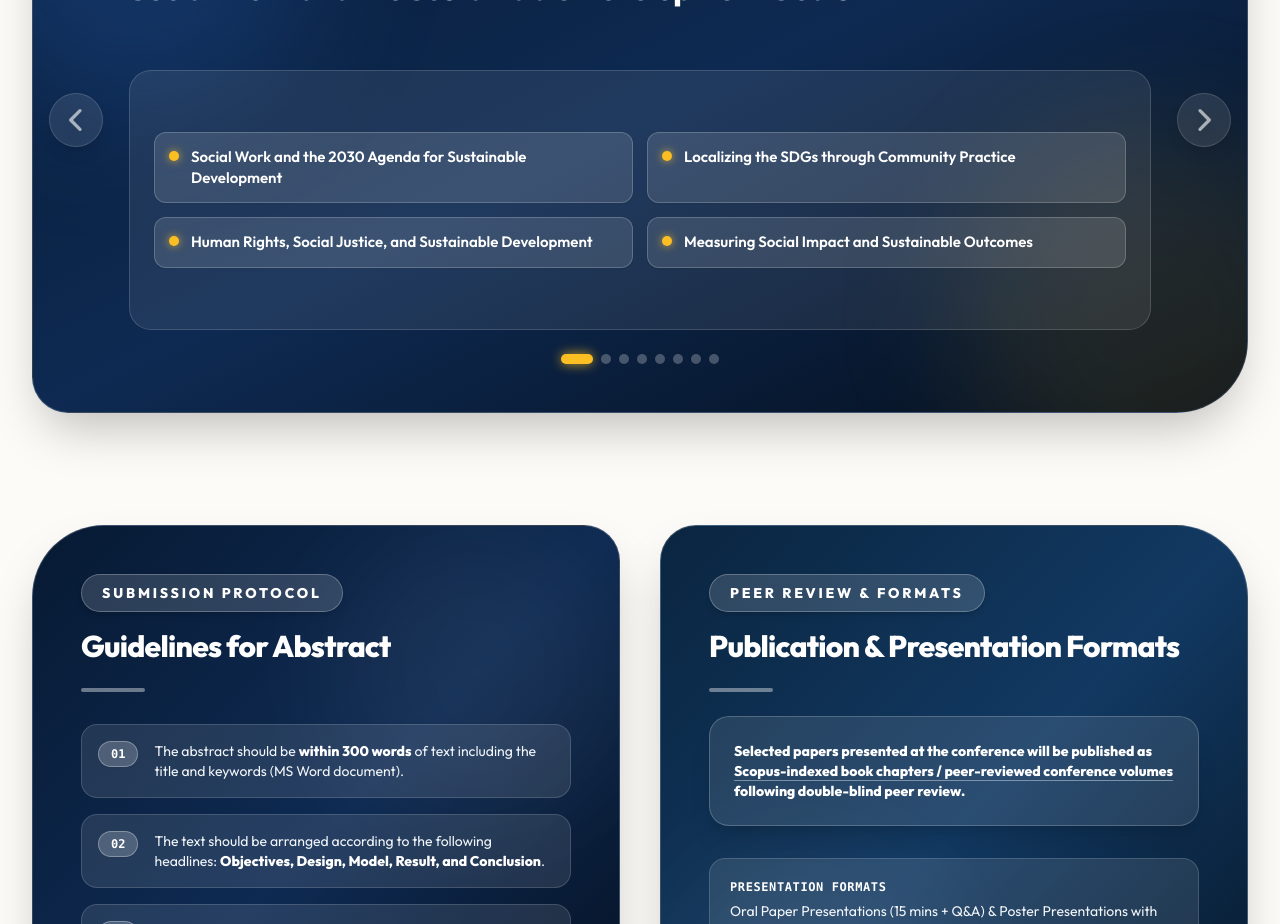
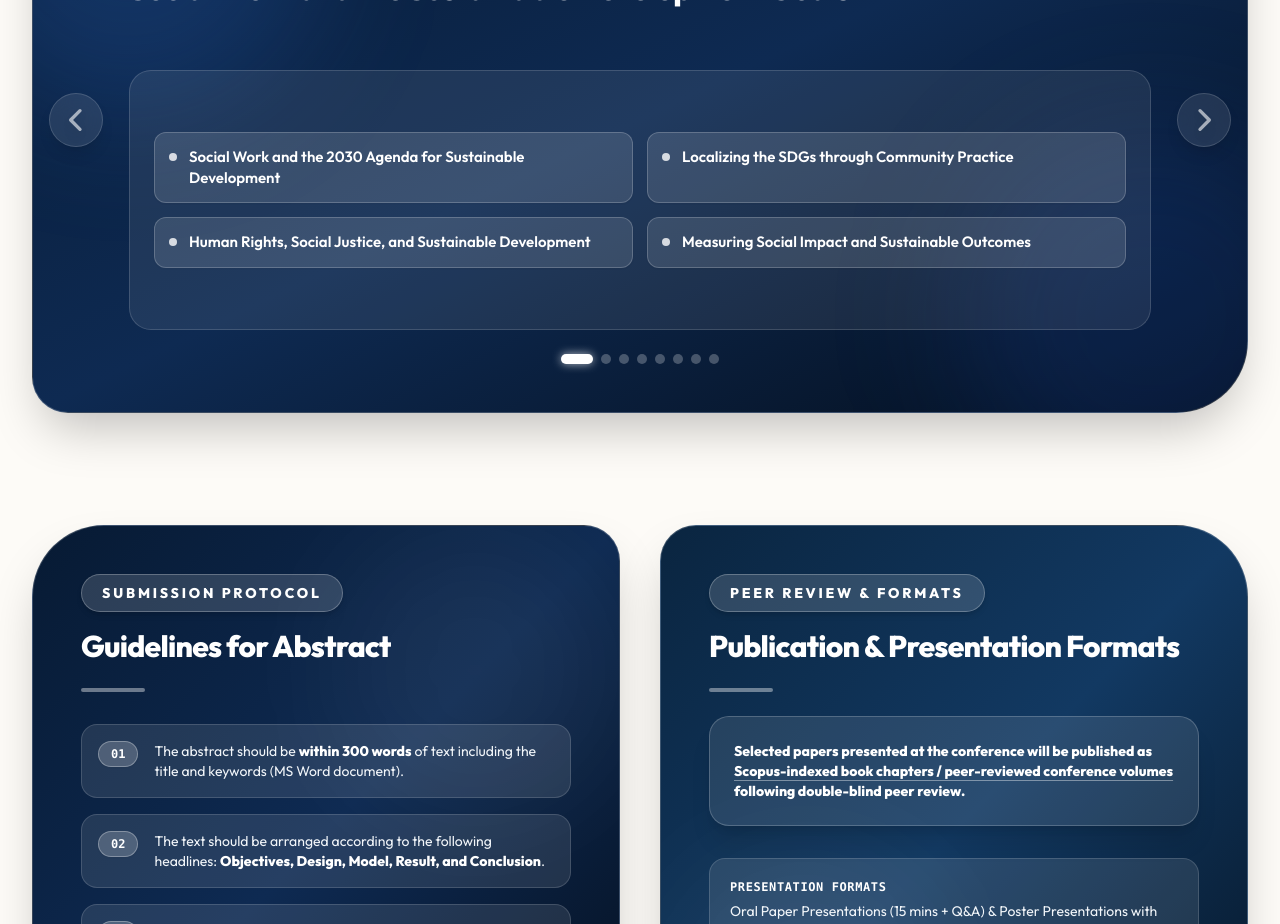
Before and after one commit to Rlabzteam/Dyuti27, a React (Vite) app: page /cfp in a window 1280 px wide. Shown: the part 1640-2564 px from the top of the page. Built offline with nearby package versions, Linux system fonts and the light colour scheme.

Commit message:
Remove yellow glowing accents in favor of clean white/blue accents on sub-themes card

```diff
--- a/src/pages/CallForPapers.tsx
+++ b/src/pages/CallForPapers.tsx
@@ -124,17 +124,17 @@ export const CallForPapers: React.FC = () => {
         </div>
 
         {/* ── EIGHT CONFERENCE SUB-THEMES (Showcase Card with Fixed Shape & Signature Navy Blue Gradient) ── */}
-        <div className="relative w-full rounded-[28px] sm:rounded-[36px] rounded-tl-[56px] sm:rounded-tl-[72px] rounded-br-[56px] sm:rounded-br-[72px] overflow-hidden bg-gradient-to-br from-[#071A33] via-[#0e2a52] to-[#040e1c] border border-white/20 hover:border-amber-400/30 shadow-2xl p-6 sm:p-10 lg:p-12 text-white mb-20 lg:mb-28">
+        <div className="relative w-full rounded-[28px] sm:rounded-[36px] rounded-tl-[56px] sm:rounded-tl-[72px] rounded-br-[56px] sm:rounded-br-[72px] overflow-hidden bg-gradient-to-br from-[#071A33] via-[#0e2a52] to-[#040e1c] border border-white/20 hover:border-white/30 shadow-2xl p-6 sm:p-10 lg:p-12 text-white mb-20 lg:mb-28">
           {/* Ambient Background Radial Glows */}
           <div className="absolute -top-24 -left-24 w-96 h-96 bg-blue-500/20 rounded-full blur-3xl pointer-events-none" />
-          <div className="absolute -bottom-24 -right-24 w-96 h-96 bg-amber-400/10 rounded-full blur-3xl pointer-events-none" />
+          <div className="absolute -bottom-24 -right-24 w-96 h-96 bg-blue-600/15 rounded-full blur-3xl pointer-events-none" />
 
           {/* Left Arrow Button with Micro-Animation */}
           <button
             type="button"
             onClick={handlePrevTheme}
             aria-label="Previous Sub-Theme"
-            className="group/btn absolute left-2 sm:left-4 top-1/2 -translate-y-1/2 z-20 text-white/60 hover:text-amber-300 hover:scale-110 active:scale-95 transition-all duration-300 p-2.5 rounded-full bg-white/10 hover:bg-white/20 border border-white/15 hover:border-amber-400/40 backdrop-blur-md shadow-lg focus:outline-none cursor-pointer"
+            className="group/btn absolute left-2 sm:left-4 top-1/2 -translate-y-1/2 z-20 text-white/60 hover:text-white hover:scale-110 active:scale-95 transition-all duration-300 p-2.5 rounded-full bg-white/10 hover:bg-white/20 border border-white/15 hover:border-white/40 backdrop-blur-md shadow-lg focus:outline-none cursor-pointer"
           >
             <svg className="w-6 h-6 sm:w-8 sm:h-8 drop-shadow-lg transition-transform duration-300 group-hover/btn:-translate-x-0.5" fill="none" stroke="currentColor" viewBox="0 0 24 24">
               <path strokeLinecap="round" strokeLinejoin="round" strokeWidth="2.5" d="M15 19l-7-7 7-7" />
@@ -146,7 +146,7 @@ export const CallForPapers: React.FC = () => {
             type="button"
             onClick={handleNextTheme}
             aria-label="Next Sub-Theme"
-            className="group/btn absolute right-2 sm:right-4 top-1/2 -translate-y-1/2 z-20 text-white/60 hover:text-amber-300 hover:scale-110 active:scale-95 transition-all duration-300 p-2.5 rounded-full bg-white/10 hover:bg-white/20 border border-white/15 hover:border-amber-400/40 backdrop-blur-md shadow-lg focus:outline-none cursor-pointer"
+            className="group/btn absolute right-2 sm:right-4 top-1/2 -translate-y-1/2 z-20 text-white/60 hover:text-white hover:scale-110 active:scale-95 transition-all duration-300 p-2.5 rounded-full bg-white/10 hover:bg-white/20 border border-white/15 hover:border-white/40 backdrop-blur-md shadow-lg focus:outline-none cursor-pointer"
           >
             <svg className="w-6 h-6 sm:w-8 sm:h-8 drop-shadow-lg transition-transform duration-300 group-hover/btn:translate-x-0.5" fill="none" stroke="currentColor" viewBox="0 0 24 24">
               <path strokeLinecap="round" strokeLinejoin="round" strokeWidth="2.5" d="M9 5l7 7-7 7" />
@@ -184,15 +184,15 @@ export const CallForPapers: React.FC = () => {
                       key={topicIdx}
                       className="flex items-start gap-3 p-3 sm:p-3.5 rounded-xl bg-white/[0.12] hover:bg-white/[0.18] border border-white/20 text-white text-[13.5px] sm:text-[15px] font-sans font-semibold leading-snug shadow-sm transition-all duration-200 group/topic"
                     >
-                      <span className="w-2.5 h-2.5 rounded-full bg-amber-400 mt-1 shrink-0 shadow-[0_0_8px_rgba(251,191,36,0.8)] group-hover/topic:scale-125 transition-transform" />
-                      <span className="group-hover/topic:text-amber-200 transition-colors">{topic}</span>
+                      <span className="w-2 h-2 rounded-full bg-white/80 mt-1.5 shrink-0 group-hover/topic:scale-125 transition-transform" />
+                      <span className="group-hover/topic:text-white transition-colors">{topic}</span>
                     </div>
                   ))}
                 </div>
               </div>
             </div>
 
-            {/* Manual Pagination Dots (No Numbers) */}
+            {/* Manual Pagination Dots (No Numbers, Pure White Glow) */}
             <div className="flex items-center justify-center gap-2 pt-5 mt-1">
               {CONFERENCE_DATA.subThemes.map((_, idx) => (
                 <button
@@ -201,7 +201,7 @@ export const CallForPapers: React.FC = () => {
                   onClick={() => setActiveThemeIndex(idx)}
                   className={`h-2.5 rounded-full transition-all duration-300 cursor-pointer ${
                     activeThemeIndex === idx
-                      ? 'w-8 bg-amber-400 shadow-[0_0_12px_rgba(251,191,36,0.8)]'
+                      ? 'w-8 bg-white shadow-[0_0_10px_rgba(255,255,255,0.7)]'
                       : 'w-2.5 bg-white/25 hover:bg-white/50'
                   }`}
                   aria-label={`Go to sub-theme ${idx + 1}`}
```
